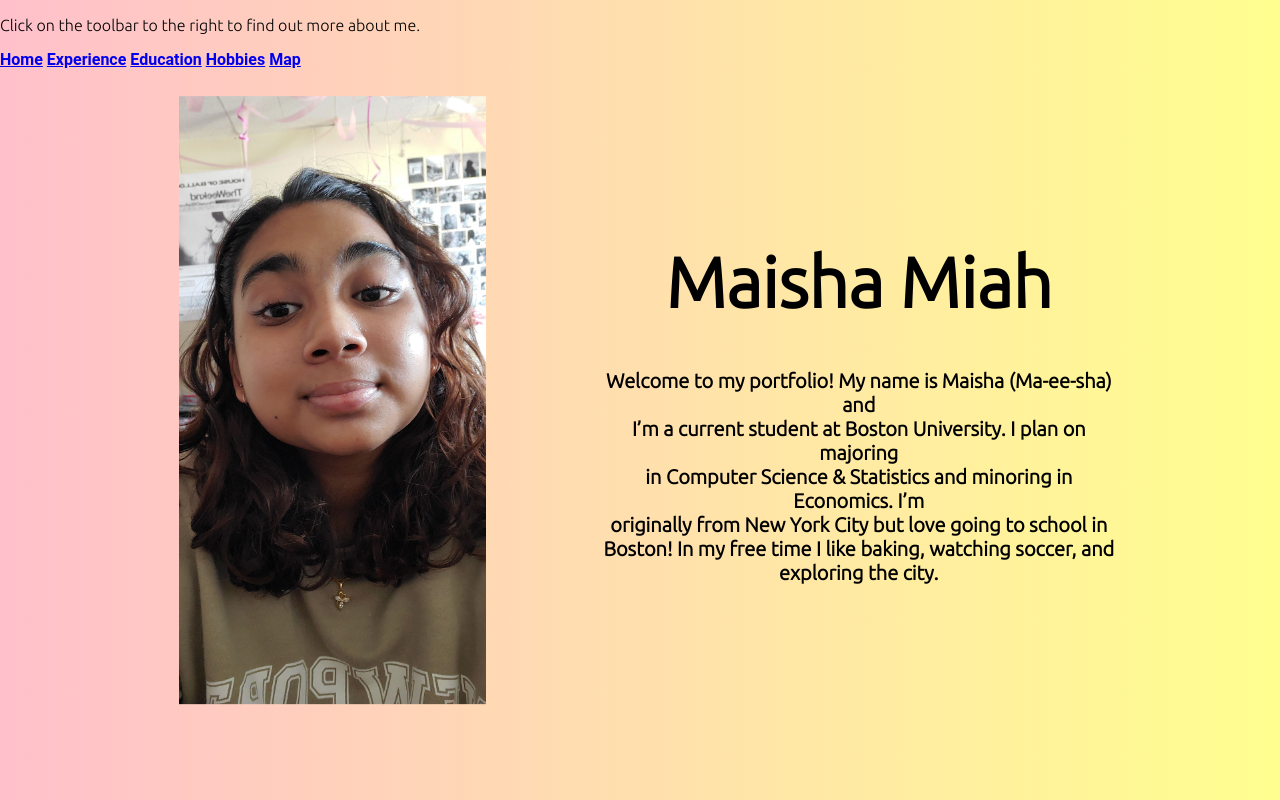
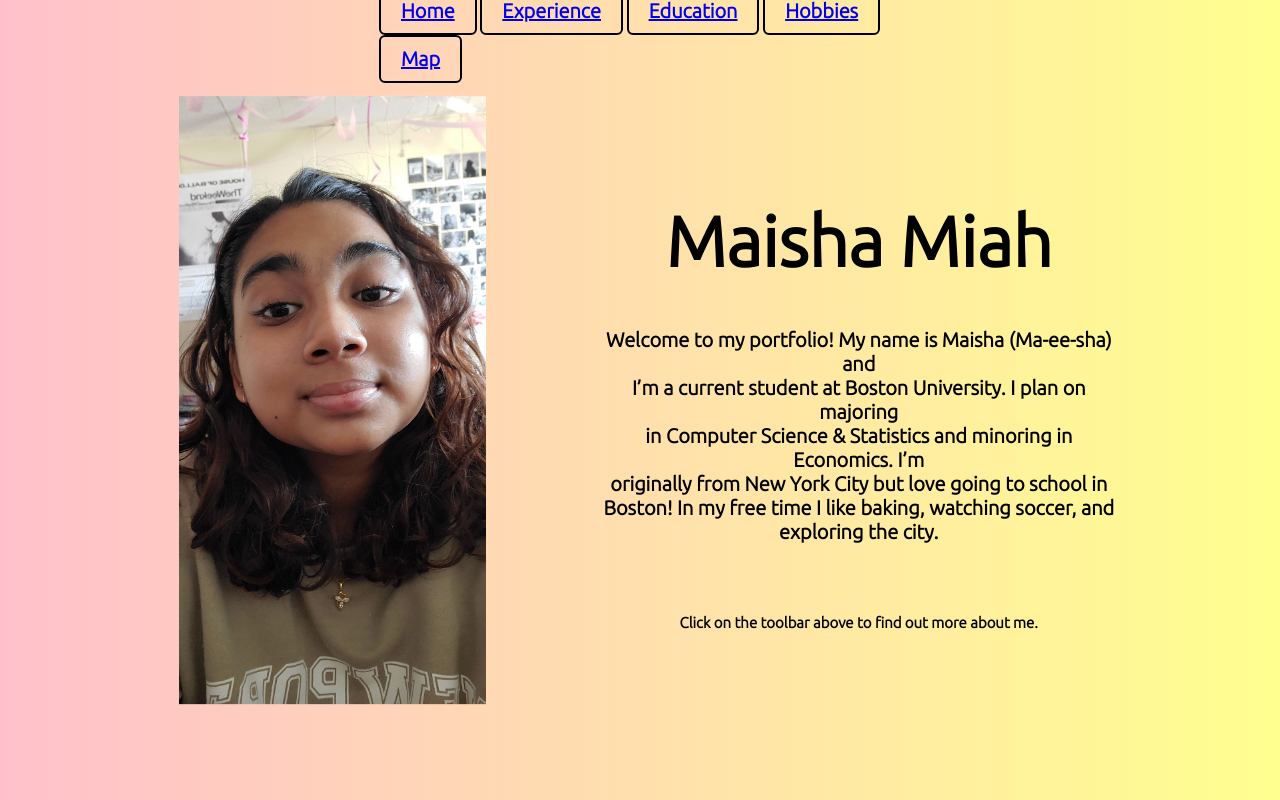
Before and after one commit to mmiah00/Personal-Portfolio, a Flask app: page / in a window 1280 px wide. Run offline with Flask 2, Linux system fonts and the light colour scheme.

Commit message:
fixed positioning of the toolbar

```diff
--- a/app/static/styles/main.css
+++ b/app/static/styles/main.css
@@ -7,26 +7,75 @@ body {
     background-size: cover;
     width: auto;
     overflow-x: hidden;
-    font-family: "Roboto", serif;
+    font-family: "Ubuntu", sans-serif;
     margin: 0px;
 }
 
 .nav-bar {
-    width: 100%;
-    display: inline-block;
-    background-color: #1C539F;
-    font-family: "Roboto", serif;
-    font-weight: 700 !important;
-    padding-top: 10px;
+    /* width: 100%;
+    height: auto;  */
+    margin: auto;
+    position: relative;
+    width: 80%;
+    padding: 10px;
+    /* background-color: #1C539F; */
+    font-weight: 700;
+    /* border: 5px solid #ff8827; */
 }
 
-.nav-content .logo-touch-target {
+/* .nav-bar .description {
+    border: 2px solid #ca36e0;
+}
+
+.nav-bar .buttons {
+    border: 2px solid #ca36e0;
+} */
+
+.nav-bar .buttons li{
+    display: inline-flex;
+    padding: 10px 20px;
+    font-size: 20px;
+    text-align: center;
+    text-decoration: none;
+    color: #0e0000;
+    border-radius: 6px;
+    border: 2px solid black;
+    /* outline: 1px;   */
+}
+
+.nav-bar .buttons {
+    width: auto;
+    height: auto;
+    max-width: fit-content;
+    position: absolute;
+    top: 50%;
+    left: 50%;
+    padding-top: 50px;
+    transform: translate(-50%, -50%);
+    /* border: 5px solid #ca36e0; */
+    /* margin: -35px 0 0 -35px; */
+}
+
+.nav-content {
+    margin: 0;
+    width: 80%;
+    height: auto;
+    position: absolute;
+    top: 50%;
+    left: 50%;
+    -ms-transform: translate(-50%, -50%);
+    transform: translate(-50%, -50%);
+    padding: 10px;
+    /* border: 5px solid #FFFF00; */
+}
+
+/* .nav-content .logo-touch-target {
     display: inline-flex;
     height: 60%;
     width: 350px;
-}
+} */
 
-.nav-content .nav-logo {
+/* .nav-content .nav-logo {
     height: 60px;
     margin: auto;
 }
@@ -39,7 +88,7 @@ body {
 
 .nav-logo img {
     width: 200px;
-}
+} */
 
 .nav-content nav {
     display: block;
@@ -111,19 +160,6 @@ body {
     /* border: 5px solid #3a29d4; */
 }
 
-.home {
-    margin: 0;
-    width: 80%;
-    height: auto;
-    position: absolute;
-    top: 50%;
-    left: 50%;
-    -ms-transform: translate(-50%, -50%);
-    transform: translate(-50%, -50%);
-    padding: 10px;
-    /* border: 5px solid #FFFF00; */
-}
-
 .home-content h1 {
     font-size: 70px;
     font-weight: 700;
--- a/app/templates/homepage.html
+++ b/app/templates/homepage.html
@@ -15,6 +15,9 @@
             Boston! In my free time I like baking, watching soccer, and <br>
             exploring the city.
         </p>
+        <p style="font-size: 15px; padding-top: 50px">
+            Click on the toolbar above to find out more about me.
+        </p>
     </div>
 </div>
 
--- a/app/templates/navlayout.html
+++ b/app/templates/navlayout.html
@@ -18,13 +18,14 @@
     </head>
     <body>
         <header>
-            <div class="container">
+            <div class="nav-content">
                 {% block content %}
                 {% endblock %}
             </div>
-            <div class="container">
-                <p> Click on the toolbar to the right to find out more about me. </p>
-                <strong> <nav>
+
+            <div class="nav-bar">
+                <div class="buttons">
+                    <nav>
                         <ul>
                             <li><a href="{{ url_for('homepage')}}">Home</a></li>
                             <li><a href="{{ url_for('workExp')}}">Experience</a></li>
@@ -32,8 +33,10 @@
                             <li><a href="{{ url_for('hobbies')}}">Hobbies</a></li>
                             <li><a href="{{ url_for('myMap')}}">Map</a></li>
                         </ul>
-                </nav></strong>
+                    </nav>
                 </div>
+            </div>
+
         </header>
     </body>
 </html>
```
Lines whose indentation alone changed are shown as unchanged.
